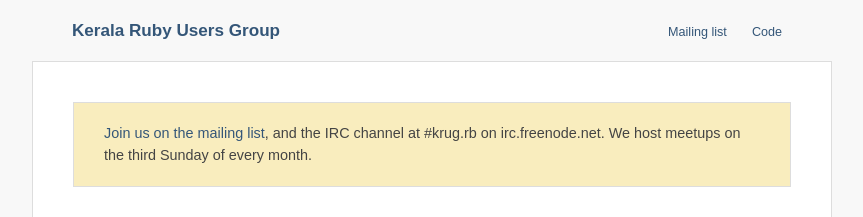
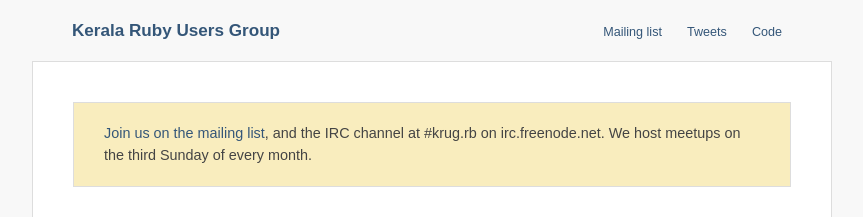
Before and after one commit to krug/krug.github.io, a Jekyll site: the page built from index.html, in a window 1280 px wide. Shown: the top 217 px of the page, without its empty margins (208-1071 px from the left). Built offline with Jekyll 4.4.1, drawn with Linux system fonts in a browser that asks for light colours.

Commit message:
Update default.html

```diff
--- a/_layouts/default.html
+++ b/_layouts/default.html
@@ -16,6 +16,7 @@
         <h1 class='title'><a href="/">{{ site.name }}</a></h1>
         <span class='links align-right'>
           <a href='https://groups.google.com/forum/#!forum/kerala-ruby-users-group' target='_blank'>Mailing list</a>
+          <a href='https://twitter.com/keralarb' target='_blank'>Tweets</a>
           <a href='https://github.com/krug' target='_blank'>Code</a>
         </span>
       </div>
```
